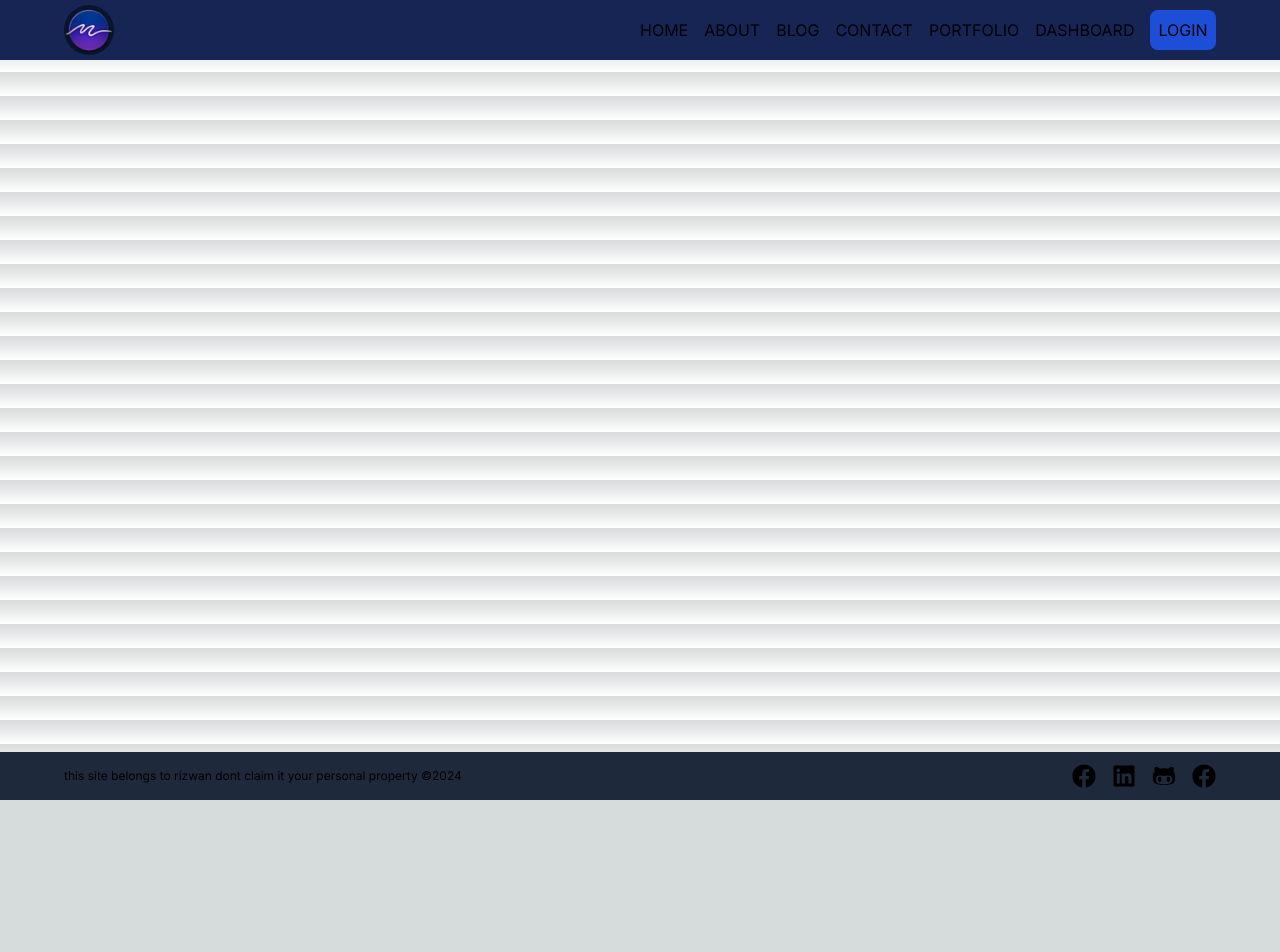
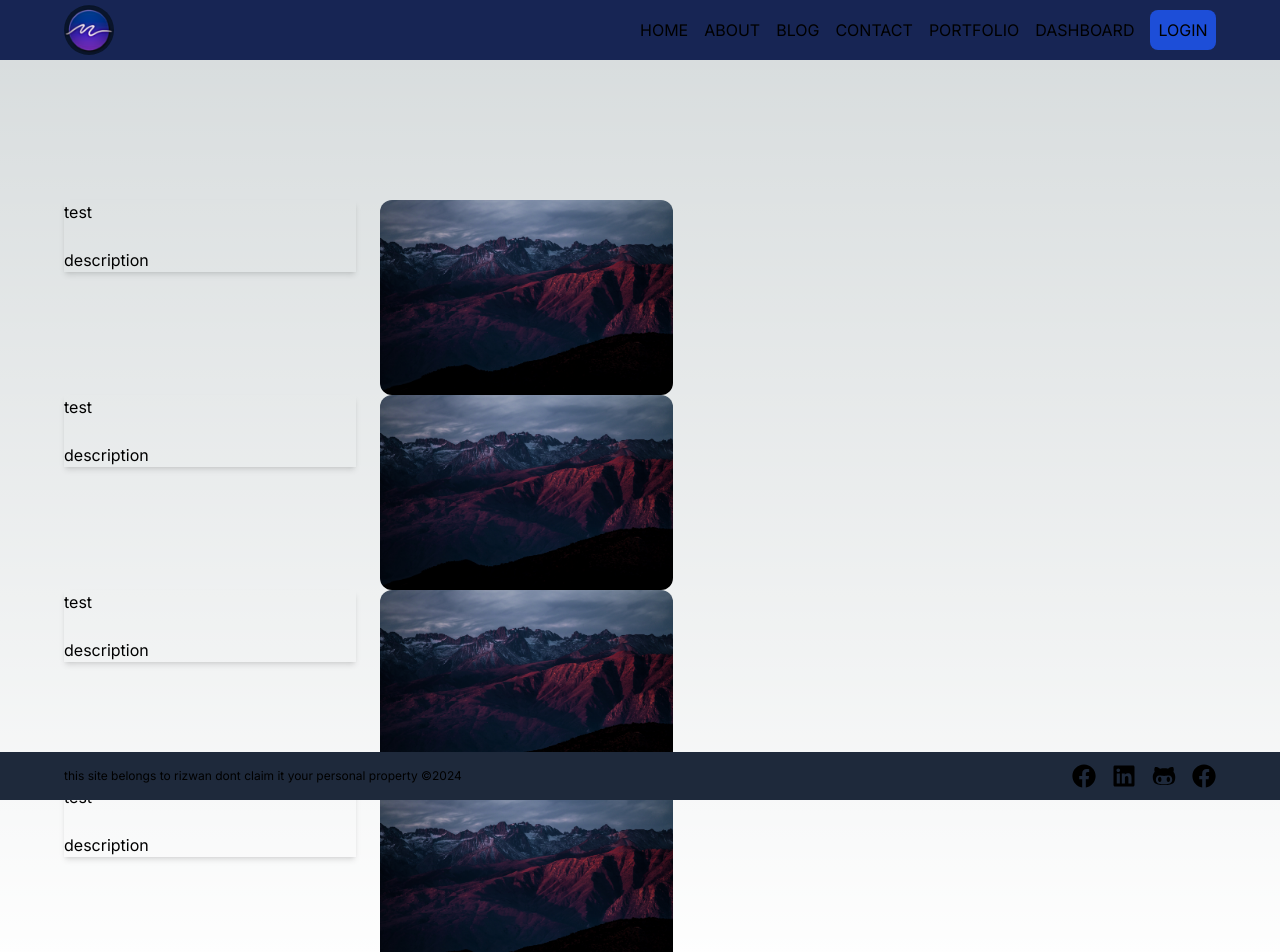
Before and after one commit to rizwan-signon/Next_fullStack_app, a Next.js app: page /blog in a window 1280 px wide. Shown: the top 952 px of the page. Before the commit the page ends 800 px from the top, so only its background shows below. Built offline with nearby package versions, Linux system fonts and the light colour scheme.

Commit message:
add blog ui

```diff
--- a/app/blog/[id]/page.jsx
+++ b/app/blog/[id]/page.jsx
@@ -1,7 +1,74 @@
 import React from "react";
-
+import Image from "next/image";
 const PostDetails = () => {
-  return <div>post details</div>;
+  return (
+    <section className="mt-[100px]">
+      <div className="max-w-6xl mx-auto flex flex-col gap-10">
+        <div className="flex items-start gap-7">
+          <div className="w-1/2 text-justify flex flex-col gap-4">
+            <h1>
+              Lorem ipsum dolor sit amet consectetur adipisicing elit. Alias
+              eligendi dolorum amet!
+            </h1>
+            <p>
+              Lorem ipsum dolor, sit amet consectetur adipisicing elit. Eveniet
+              labore a natus, nihil facere esse dolorem iure laborum sequi totam
+              minima doloribus recusandae pariatur, deserunt cum numquam libero
+              vero reiciendis!
+            </p>
+            <div className="flex items-center gap-2">
+              <h1>Rizwan Ullah</h1>
+              <div className="min-w-12 min-h-12 ">
+                <Image
+                  src="/img-3.jpg"
+                  alt="image"
+                  width={20}
+                  height={20}
+                  className="rounded-full w-12 h-12 "
+                />
+              </div>
+            </div>
+          </div>
+          <div className="w-1/2">
+            <Image
+              src="/img-3.jpg"
+              alt="image"
+              width={550}
+              height={300}
+              className="rounded-lg h-[300px] "
+            />
+          </div>
+        </div>
+        <div className="flex flex-col gap-5 text-justify">
+          <p>
+            Lorem ipsum dolor sit amet consectetur adipisicing elit. Maxime
+            minima officia excepturi atque, suscipit, repellat dolor facilis
+            dolore totam necessitatibus deserunt veniam nam consequuntur libero,
+            debitis facere ab vitae rem sint veritatis. Inventore eum labore
+            nostrum itaque, nobis doloribus, qui quaerat sit alias debitis
+            magnam, tempora ullam. Quo praesentium earum accusamus voluptate
+            nam, et debitis quis aspernatur id tenetur. Cum nam voluptatem,
+            sequi recusandae quidem ea excepturi laborum repellendus illum
+            fugiat provident saepe at, repellat quam molestias dolores atque ex
+            sint itaque soluta nulla dolorum? At commodi neque minima magnam
+            dolorum aperiam accusantium veritatis quidem, non officia
+            dignissimos dicta aliquam.
+          </p>
+          <p>
+            Lorem ipsum dolor sit amet consectetur adipisicing elit. Quis natus
+            a vel tempore quos nesciunt magni qui? Veritatis, hic voluptatem!
+          </p>
+          <p>
+            Lorem ipsum dolor sit amet consectetur adipisicing elit. Corrupti,
+            quas perspiciatis perferendis id officiis fugit officia numquam
+            exercitationem pariatur error illum et sed. Perspiciatis minima id
+            voluptate blanditiis facilis cum repellat maxime sint fuga? Fuga,
+            doloremque. Soluta, fugit voluptatibus? Praesentium.
+          </p>
+        </div>
+      </div>
+    </section>
+  );
 };
 
 export default PostDetails;
--- a/app/blog/page.jsx
+++ b/app/blog/page.jsx
@@ -1,10 +1,80 @@
 import React from "react";
-
+import Image from "next/image";
+import Link from "next/link";
 const Blog = () => {
   return (
-    <div>
-      <h1>this is blog page </h1>
-    </div>
+    <section className="mt-[200px] ">
+      <div className="max-w-6xl mx-auto">
+        <Link href="blog/post1" className="flex items-center">
+          <div className="flex items-start gap-6">
+            <div className="w-1/2 flex flex-col gap-6 shadow-md">
+              <h1>test </h1>
+              <p>description</p>
+            </div>
+            <div className="w-1/2">
+              <Image
+                src="/img-4.jpg"
+                alt="image"
+                width={500}
+                height={450}
+                className="rounded-xl"
+              />
+            </div>
+          </div>
+        </Link>
+        <Link href="blog/post1" className="flex items-center">
+          <div className="flex items-start gap-6">
+            <div className="w-1/2 flex flex-col gap-6 shadow-md">
+              <h1>test </h1>
+              <p>description</p>
+            </div>
+            <div className="w-1/2">
+              <Image
+                src="/img-4.jpg"
+                alt="image"
+                width={500}
+                height={450}
+                className="rounded-xl"
+              />
+            </div>
+          </div>
+        </Link>
+        <Link href="blog/post1" className="flex items-center">
+          <div className="flex items-start gap-6">
+            <div className="w-1/2 flex flex-col gap-6 shadow-md">
+              <h1>test </h1>
+              <p>description</p>
+            </div>
+            <div className="w-1/2">
+              <Image
+                src="/img-4.jpg"
+                alt="image"
+                width={500}
+                height={450}
+                className="rounded-xl"
+              />
+            </div>
+          </div>
+        </Link>
+        <Link href="blog/post1" className="flex items-center">
+          <div className="flex items-start gap-6">
+            <div className="w-1/2 flex flex-col gap-6 shadow-md">
+              <h1>test </h1>
+              <p>description</p>
+            </div>
+            <div className="w-1/2">
+              <Image
+                src="/img-4.jpg"
+                alt="image"
+                width={500}
+                height={450}
+                className="rounded-xl"
+              />
+            </div>
+          </div>
+        </Link>
+      </div>
+    </section>
   );
 };
 
```
